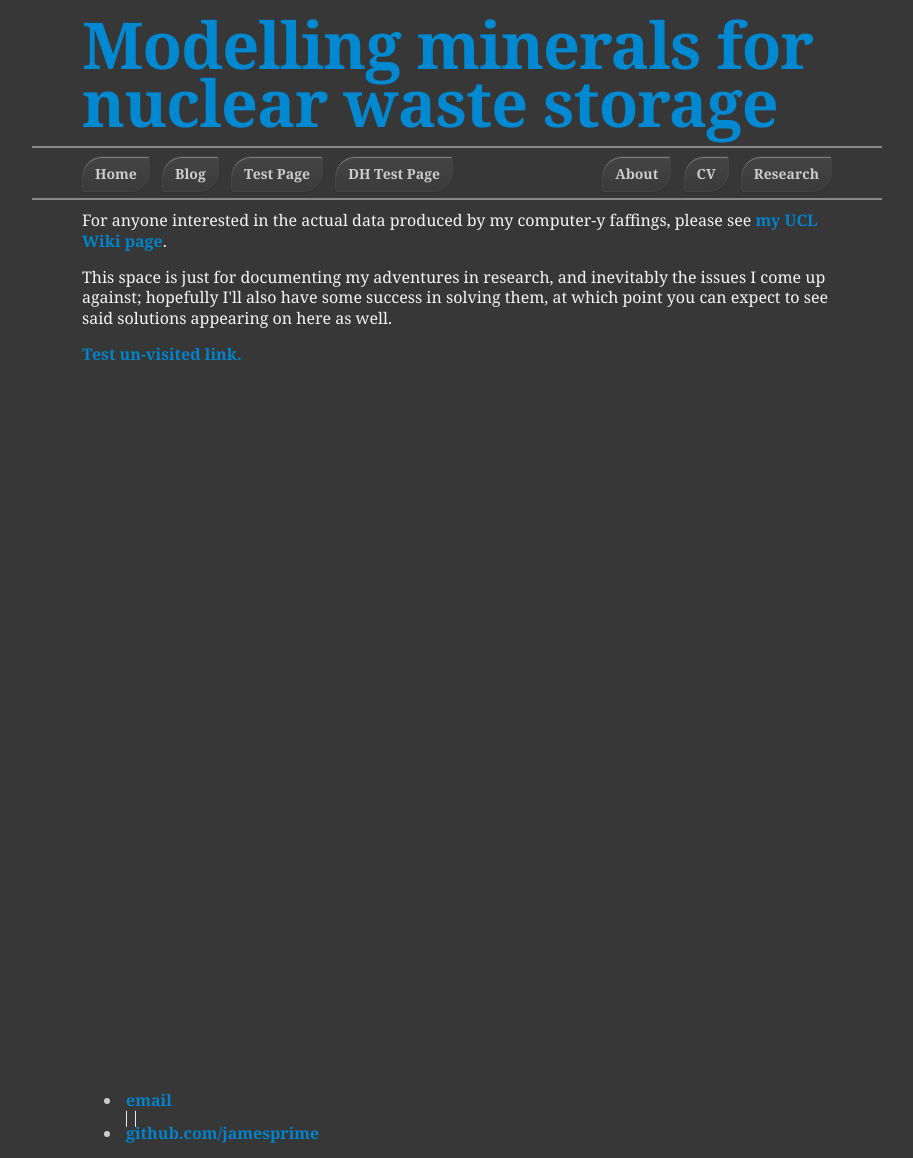
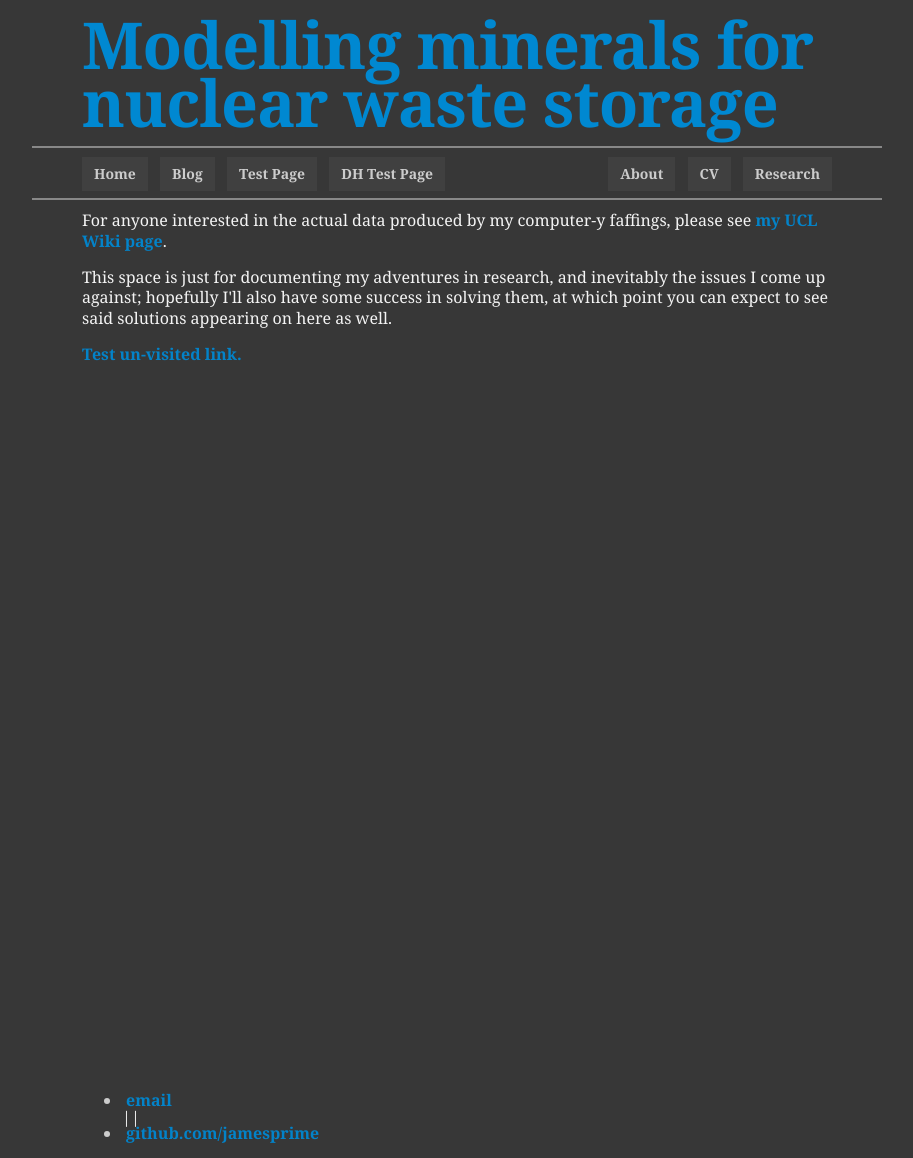
Before and after one commit to jamesprime/jamesprime.github.io, a Jekyll site: the page built from index.html, in a window 1280 px wide. Shown: the whole page, without its empty margins (183-1096 px from the left). Built offline with Jekyll 4.4.1, drawn with Linux system fonts in a browser that asks for light colours; nearby versions of some CDN libraries; some web fonts are replaced.

Commit message:
Updated /_sass/jp-minimal.scss
Commented out .banner .button border, background, border-radius, box-shadow, and background-color; also commented out .banner .button:hover background and background-color, as a test

```diff
--- a/_sass/jp-minimal.scss
+++ b/_sass/jp-minimal.scss
@@ -271,11 +271,11 @@ div.slogan {
     }
 
     .button {
-        border: 1px solid #444;
-        background: linear-gradient(#454545, #3A3A3A);
-        border-radius: 20px 2px 20px 2px;
-        box-shadow: inset 0 1px 0 rgba(255, 255, 255, .3), 0 1px 1px rgba(0, 0, 0, .1);
-        background-color: #3D3D3D;
+        // border: 1px solid #444;
+        // background: linear-gradient(#454545, #3A3A3A);
+        // border-radius: 20px 2px 20px 2px;
+        // box-shadow: inset 0 1px 0 rgba(255, 255, 255, .3), 0 1px 1px rgba(0, 0, 0, .1);
+        // background-color: #3D3D3D;
         margin-left: 0;
         padding: 10px 12px;
         line-height: 14px;
@@ -286,8 +286,8 @@ div.slogan {
         text-align: center;
 
         &:hover {
-            background: linear-gradient(#454545, #454545);
-            background-color: #454545;
+            // background: linear-gradient(#454545, #454545);
+            // background-color: #454545;
             color: #66a6c9;
         }
     }
```
